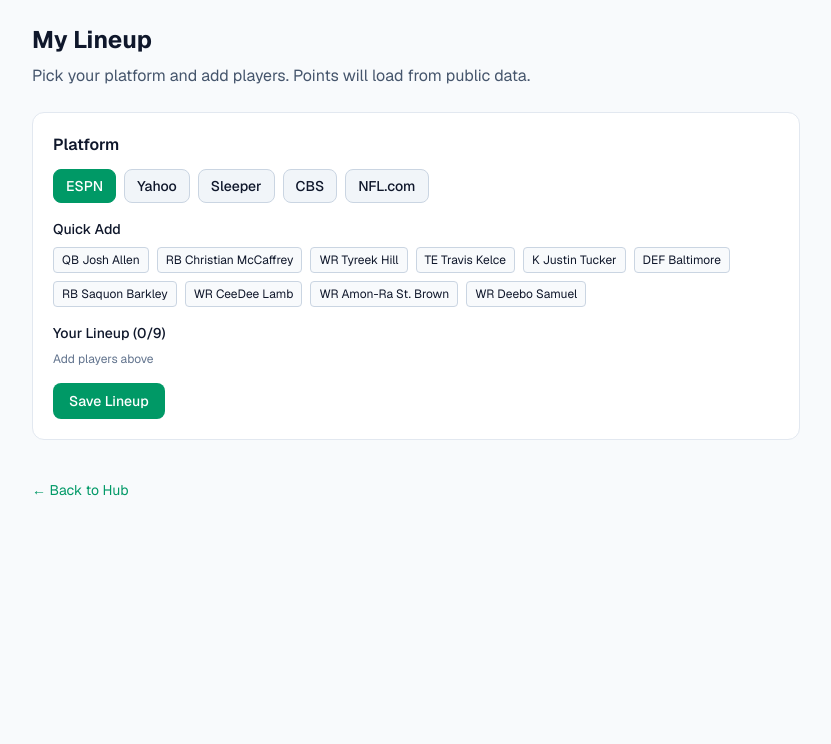
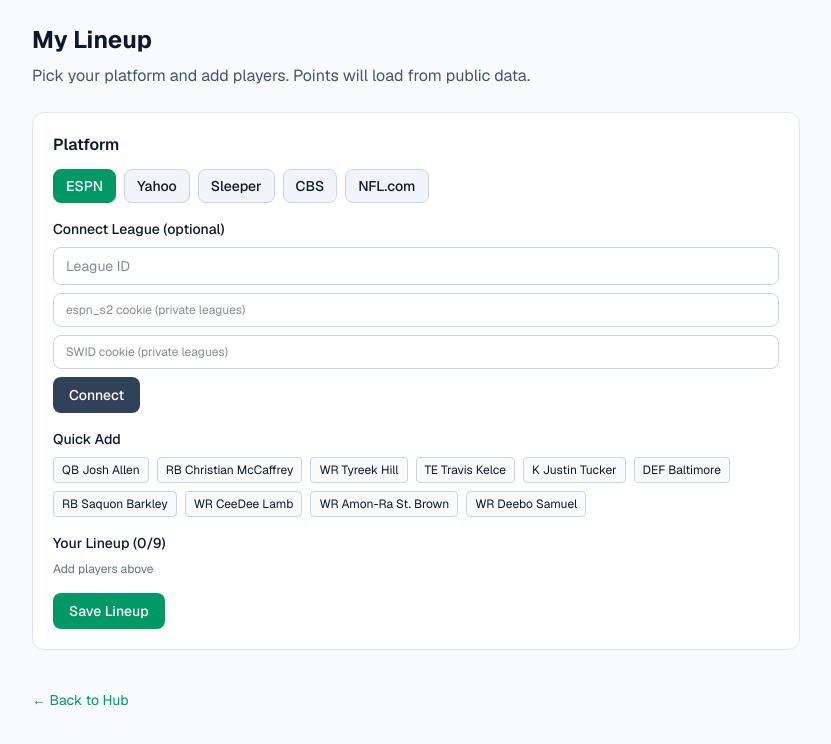
Before and after one commit to adelgrippo-a11y/ff-manager, a Next.js app: page /league in a window 1280 px wide. Shown: the top 744 px of the page, without its empty margins (224-1055 px from the left). Built offline with nearby package versions, Linux system fonts and the light colour scheme.

Commit message:
Add league ID + ESPN cookie fields back to My Lineup page

```diff
--- a/src/app/league/page.tsx
+++ b/src/app/league/page.tsx
@@ -29,6 +29,10 @@ export default function LeaguePage() {
   const [selected, setSelected] = useState("espn");
   const [lineup, setLineup] = useState<Player[]>([]);
   const [saved, setSaved] = useState(false);
+  const [leagueId, setLeagueId] = useState("");
+  const [espnS2, setEspnS2] = useState("");
+  const [swid, setSwid] = useState("");
+  const [connectStatus, setConnectStatus] = useState("");
 
   useEffect(() => {
     const stored = localStorage.getItem("ffLineup");
@@ -87,6 +91,60 @@ export default function LeaguePage() {
             ))}
           </div>
 
+          <h3 className="font-medium text-sm mb-2 text-slate-900 dark:text-white mt-4">Connect League (optional)</h3>
+          <div className="space-y-2 mb-4">
+            <input
+              type="text"
+              value={leagueId}
+              onChange={(e) => setLeagueId(e.target.value)}
+              placeholder="League ID"
+              className="w-full rounded-lg border border-slate-300 dark:border-slate-600 bg-white dark:bg-slate-800 text-slate-900 dark:text-white px-3 py-2 text-sm"
+            />
+            {selected === "espn" && (
+              <>
+                <input
+                  type="text"
+                  value={espnS2}
+                  onChange={(e) => setEspnS2(e.target.value)}
+                  placeholder="espn_s2 cookie (private leagues)"
+                  className="w-full rounded-lg border border-slate-300 dark:border-slate-600 bg-white dark:bg-slate-800 text-slate-900 dark:text-white px-3 py-2 text-xs"
+                />
+                <input
+                  type="text"
+                  value={swid}
+                  onChange={(e) => setSwid(e.target.value)}
+                  placeholder="SWID cookie (private leagues)"
+                  className="w-full rounded-lg border border-slate-300 dark:border-slate-600 bg-white dark:bg-slate-800 text-slate-900 dark:text-white px-3 py-2 text-xs"
+                />
+              </>
+            )}
+            <button
+              onClick={async () => {
+                if (!leagueId.trim()) return;
+                setConnectStatus("Connecting...");
+                try {
+                  const params = new URLSearchParams({ leagueId: leagueId.trim() });
+                  if (espnS2) params.set("espnS2", espnS2);
+                  if (swid) params.set("swid", swid);
+                  const res = await fetch(`/api/espn?${params}`);
+                  const data = await res.json();
+                  if (data.error) {
+                    setConnectStatus(data.message || data.error);
+                  } else {
+                    setConnectStatus("Connected. Roster load coming next.");
+                    localStorage.setItem("ffLeague", JSON.stringify({ platform: selected, id: leagueId.trim() }));
+                  }
+                } catch {
+                  setConnectStatus("Failed");
+                }
+              }}
+              className="rounded-lg bg-slate-700 dark:bg-slate-600 px-4 py-2 text-sm font-medium text-white"
+            >
+              Connect
+            </button>
+            {connectStatus && <p className="text-xs text-slate-600 dark:text-slate-300">{connectStatus}</p>}
+          </div>
+
           <h3 className="font-medium text-sm mb-2 text-slate-900 dark:text-white">Quick Add</h3>
           <div className="flex flex-wrap gap-2 mb-4">
             {popular.map((p) => (
```
